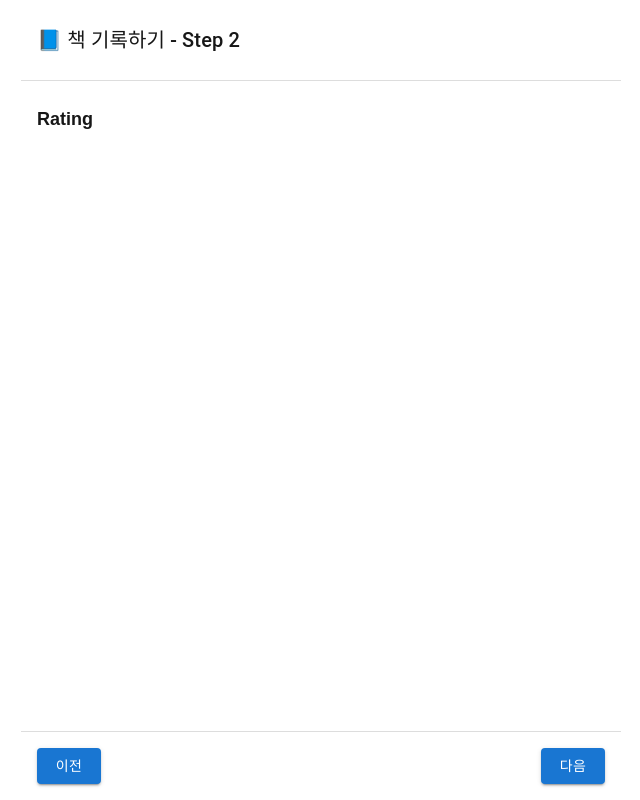
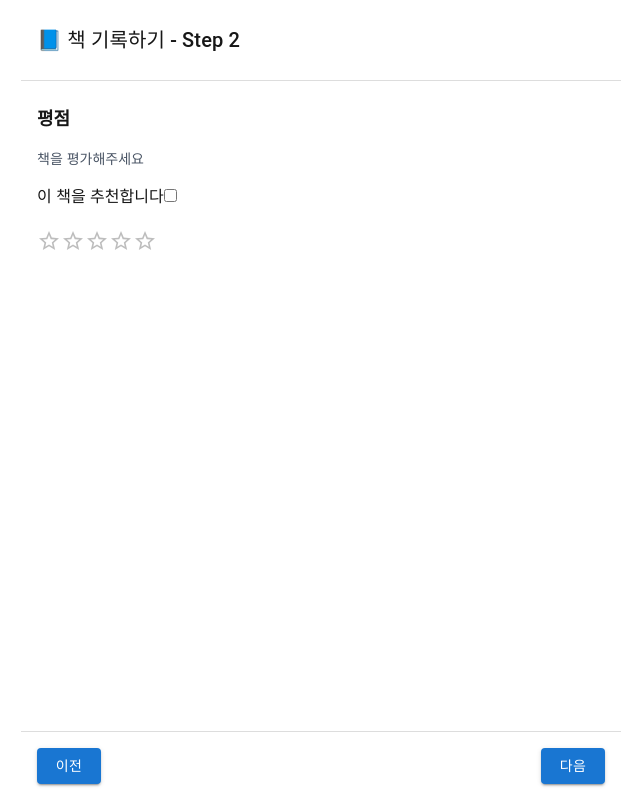
Before and after one commit to kyileeyu/multi-step-form, a Next.js app: page /book in a window 1280 px wide. Both pictures are taken after a click on the button "다음". Shown: the whole page, without its empty margins (319-959 px from the left). Built offline with nearby package versions, Linux system fonts and the light colour scheme.

Commit message:
feat: 별점 및 독후감 페이지 필드 구현

```diff
--- a/src/features/bookRecord/ui/BookRecord.tsx
+++ b/src/features/bookRecord/ui/BookRecord.tsx
@@ -1,11 +1,34 @@
-export const BookRecord = ()   =>{
-    return (
-        <div className="flex flex-col gap-4">
-            <h1 className="text-2xl font-bold">Book Record</h1>
-            <p className="text-sm text-gray-600">
-                This section contains the book record details.
-            </p>
-            {/* Additional content can be added here */}
-        </div>
-    );
-}
+import { Controller, useFormContext } from "react-hook-form";
+
+export const BookRecord = () => {
+  const { control } = useFormContext();
+
+  return (
+    <div className="flex flex-col gap-4">
+      <h2 className="text-lg font-semibold">평점</h2>
+      <p className="text-sm text-gray-600">책을 평가해주세요</p>
+      <div className={"flex flex-col gap-5"}>
+        <Controller
+          name={"record"}
+          control={control}
+          rules={{
+            required: "제목은 필수입니다.",
+            validate: (value, vals) => {
+              const rating = vals.rating;
+              if ((rating <= 1 || rating >= 5) && value.length < 100) {
+                return "100자 이상의 이유를 입력해주세요.";
+              }
+              return true;
+            },
+          }}
+          render={({ field, fieldState: { error } }) => (
+            <label>
+              <textarea {...field} rows={5} />
+              {error && <span className="text-red-500">{error.message}</span>}
+            </label>
+          )}
+        />
+      </div>
+    </div>
+  );
+};
--- a/src/features/bookRecord/ui/Rating.tsx
+++ b/src/features/bookRecord/ui/Rating.tsx
@@ -1,8 +1,30 @@
+import { Controller, useFormContext } from "react-hook-form";
+import { Rating as StarRating } from "@mui/material";
+
 export const Rating = () => {
-    return (
-        <div className="flex flex-col gap-4">
-        <h2 className="text-lg font-semibold">Rating</h2>
+  const { control } = useFormContext();
 
-        </div>
-    );
-}
+  return (
+    <div className="flex flex-col gap-4">
+      <h2 className="text-lg font-semibold">평점</h2>
+      <p className="text-sm text-gray-600">책을 평가해주세요</p>
+      <div className={"flex flex-col gap-5"}>
+        <Controller
+          name={"isRecommended"}
+          control={control}
+          render={(field) => (
+            <label>
+              이 책을 추천합니다
+              <input {...field} type={"checkbox"} />
+            </label>
+          )}
+        />
+        <Controller
+          name={"rating"}
+          control={control}
+          render={({ field }) => <StarRating precision={0.5} {...field} />}
+        />
+      </div>
+    </div>
+  );
+};
```
